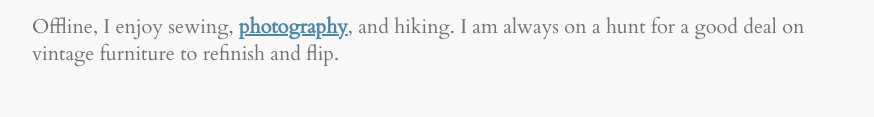
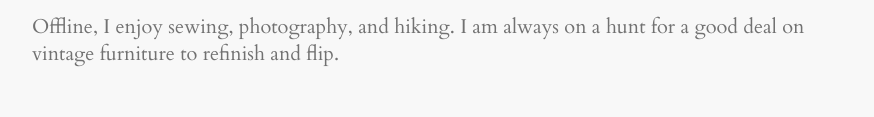
Before and after one commit to bbruthbar/bbruthbar.github.io, a plain HTML site: page index.html in a window 1280 px wide. Shown: the part 385-502 px from the top of the page, without its empty margins (192-1066 px from the left). Drawn offline with Linux system fonts and the light colour scheme.

Commit message:
Edit info

```diff
--- a/index.html
+++ b/index.html
@@ -60,7 +60,7 @@
           <p>
             A seasoned front end developer experienced in creating multi-browser compatible web applications. I own the HTML, CSS, and JavaScript development of modern web applications often serving as the bridge between the technical and the artistic worlds. I am curious, self-motivated, and willing to explore new technologies – especially one that creates an inclusive and barrier free world.
           </p>
-          <p>Offline, I enjoy sewing, <a href="https://www.instagram.com/sireeloh/" target="_blank" title="Photography (opens in new window)">photography</a>, and hiking. I am always on a hunt for a good deal on vintage furniture to refinish and flip.</p>
+          <p>Offline, I enjoy sewing, photography, and hiking. I am always on a hunt for a good deal on vintage furniture to refinish and flip.</p>
 
           </p>
         </div>
```
